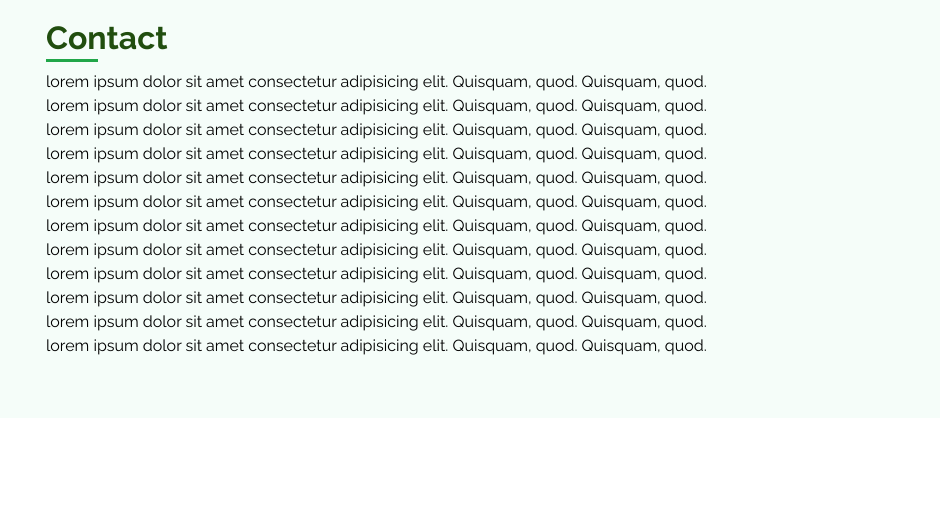
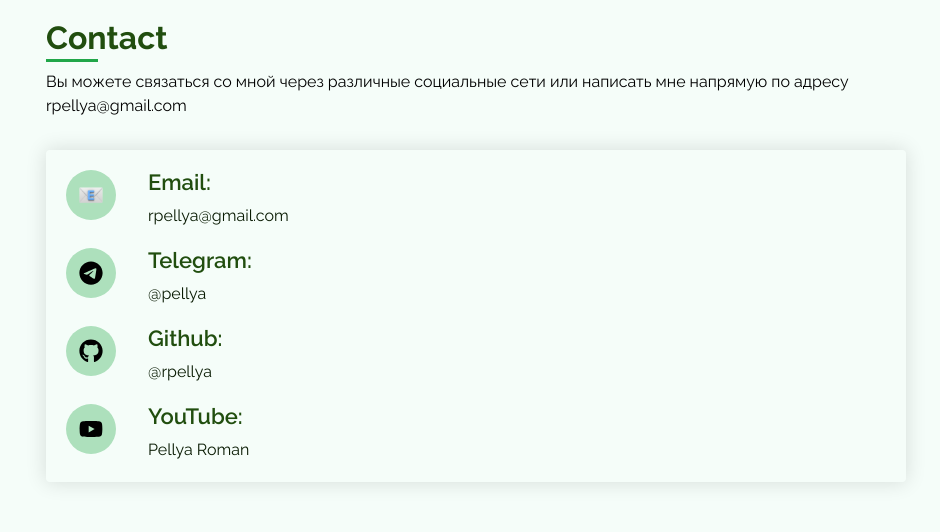
Before and after one commit to rpellya/portfolio, a React (Vite) app: page / in a window 1280 px wide. Shown: the part 2078-2610 px from the top of the page, without its empty margins (314-1254 px from the left). Before the commit the page ends 2496 px from the top, so only its background shows below. Built offline with nearby package versions, Linux system fonts and the light colour scheme.

Commit message:
Add content for Contact page

```diff
--- /dev/null
+++ b/src/components/Contact/Contact.module.scss
@@ -0,0 +1,12 @@
+.card {
+    margin-top: 32px;
+    padding: 20px;
+    box-shadow: rgba(0, 0, 0, 0.12) 0px 0px 20px 1px;
+    border-radius: 4px;
+}
+
+.socials {
+    display: flex;
+    flex-direction: column;
+    row-gap: 20px;
+}
--- /dev/null
+++ b/src/components/Contact/Contact.tsx
@@ -0,0 +1,26 @@
+import cls from './Contact.module.scss';
+import { ContactItemCard } from './ContactItemCard/ContactItemCard';
+import { contacts } from './mock/contacts';
+
+export const Contact: React.FC = () => {
+    return (
+        <>
+            <span>
+                Вы можете связаться со мной через различные социальные сети или
+                написать мне напрямую по адресу rpellya@gmail.com
+            </span>
+            <div className={cls.card}>
+                <div className={cls.socials}>
+                    {contacts.map((i) => (
+                        <ContactItemCard
+                            key={i.label}
+                            icon={i.icon}
+                            title={i.label}
+                            value={i.value}
+                        />
+                    ))}
+                </div>
+            </div>
+        </>
+    );
+};
--- /dev/null
+++ b/src/components/Contact/ContactItemCard/ContactItemCard.module.scss
@@ -0,0 +1,33 @@
+.ContactItemCard {
+    display: flex;
+    column-gap: 32px;
+
+
+    &:hover {
+        .iconContainer {
+            background-color: var(--primary-color);
+        }
+    }
+}
+
+.title {
+    font-size: 22px;
+    font-weight: 600;
+    margin-bottom: 10px;
+    color: var(--accent-color);
+}
+
+.value {
+    color: #081a02;
+}
+
+.iconContainer {
+    display: flex;
+    align-items: center;
+    justify-content: center;
+
+    background-color: #ade0bc;
+    width: 50px;
+    height: 50px;
+    border-radius: 50%;
+}
--- /dev/null
+++ b/src/components/Contact/ContactItemCard/ContactItemCard.tsx
@@ -0,0 +1,23 @@
+import cls from './ContactItemCard.module.scss';
+
+interface ContactItemCardProps {
+    title: string;
+    value: string;
+    icon: React.ReactNode;
+}
+
+export const ContactItemCard: React.FC<ContactItemCardProps> = ({
+    title,
+    value,
+    icon,
+}) => {
+    return (
+        <div className={cls.ContactItemCard}>
+            <div className={cls.iconContainer}>{icon}</div>
+            <div className={cls.infoContainer}>
+                <h4 className={cls.title}>{title}:</h4>
+                <span className={cls.value}>{value}</span>
+            </div>
+        </div>
+    );
+};
--- /dev/null
+++ b/src/components/Contact/index.ts
@@ -0,0 +1 @@
+export { Contact } from './Contact';
--- /dev/null
+++ b/src/components/Contact/mock/contacts.tsx
@@ -0,0 +1,33 @@
+import type { ReactNode } from 'react';
+import { ReactComponent as MailIcon } from 'shared/assets/icons/mail.svg';
+import { ReactComponent as TelegramIcon } from 'shared/assets/icons/telegram.svg';
+import { ReactComponent as YoutubeIcon } from 'shared/assets/icons/youtube.svg';
+import { ReactComponent as GithubIcon } from 'shared/assets/icons/github.svg';
+
+interface Contact {
+    label: string;
+    value: string;
+    icon: ReactNode;
+}
+export const contacts: Contact[] = [
+    {
+        label: 'Email',
+        value: 'rpellya@gmail.com',
+        icon: <MailIcon />,
+    },
+    {
+        label: 'Telegram',
+        value: '@pellya',
+        icon: <TelegramIcon />,
+    },
+    {
+        label: 'Github',
+        value: '@rpellya',
+        icon: <GithubIcon />,
+    },
+    {
+        label: 'YouTube',
+        value: 'Pellya Roman',
+        icon: <YoutubeIcon />,
+    },
+];
--- a/src/components/ProfileOverview/ProfileOverview.tsx
+++ b/src/components/ProfileOverview/ProfileOverview.tsx
@@ -4,6 +4,7 @@ import { About } from 'components/About';
 import { Skills } from 'components/Skills';
 import { Resume } from 'components/Resume';
 import cls from './ProfileOverview.module.scss';
+import { Contact } from 'components/Contact';
 
 interface ProfileOverviewProps {
     className?: string;
@@ -24,54 +25,7 @@ export const ProfileOverview: React.FC<ProfileOverviewProps> = ({
                 <Resume />
             </Layout>
             <Layout title={'Contact'} className={cls.greenBackground}>
-                <div>
-                    lorem ipsum dolor sit amet consectetur adipisicing elit.
-                    Quisquam, quod. Quisquam, quod.
-                </div>
-                <div>
-                    lorem ipsum dolor sit amet consectetur adipisicing elit.
-                    Quisquam, quod. Quisquam, quod.
-                </div>
-                <div>
-                    lorem ipsum dolor sit amet consectetur adipisicing elit.
-                    Quisquam, quod. Quisquam, quod.
-                </div>
-                <div>
-                    lorem ipsum dolor sit amet consectetur adipisicing elit.
-                    Quisquam, quod. Quisquam, quod.
-                </div>
-                <div>
-                    lorem ipsum dolor sit amet consectetur adipisicing elit.
-                    Quisquam, quod. Quisquam, quod.
-                </div>
-                <div>
-                    lorem ipsum dolor sit amet consectetur adipisicing elit.
-                    Quisquam, quod. Quisquam, quod.
-                </div>
-                <div>
-                    lorem ipsum dolor sit amet consectetur adipisicing elit.
-                    Quisquam, quod. Quisquam, quod.
-                </div>
-                <div>
-                    lorem ipsum dolor sit amet consectetur adipisicing elit.
-                    Quisquam, quod. Quisquam, quod.
-                </div>
-                <div>
-                    lorem ipsum dolor sit amet consectetur adipisicing elit.
-                    Quisquam, quod. Quisquam, quod.
-                </div>
-                <div>
-                    lorem ipsum dolor sit amet consectetur adipisicing elit.
-                    Quisquam, quod. Quisquam, quod.
-                </div>
-                <div>
-                    lorem ipsum dolor sit amet consectetur adipisicing elit.
-                    Quisquam, quod. Quisquam, quod.
-                </div>
-                <div>
-                    lorem ipsum dolor sit amet consectetur adipisicing elit.
-                    Quisquam, quod. Quisquam, quod.
-                </div>
+                <Contact />
             </Layout>
         </div>
     );
```
